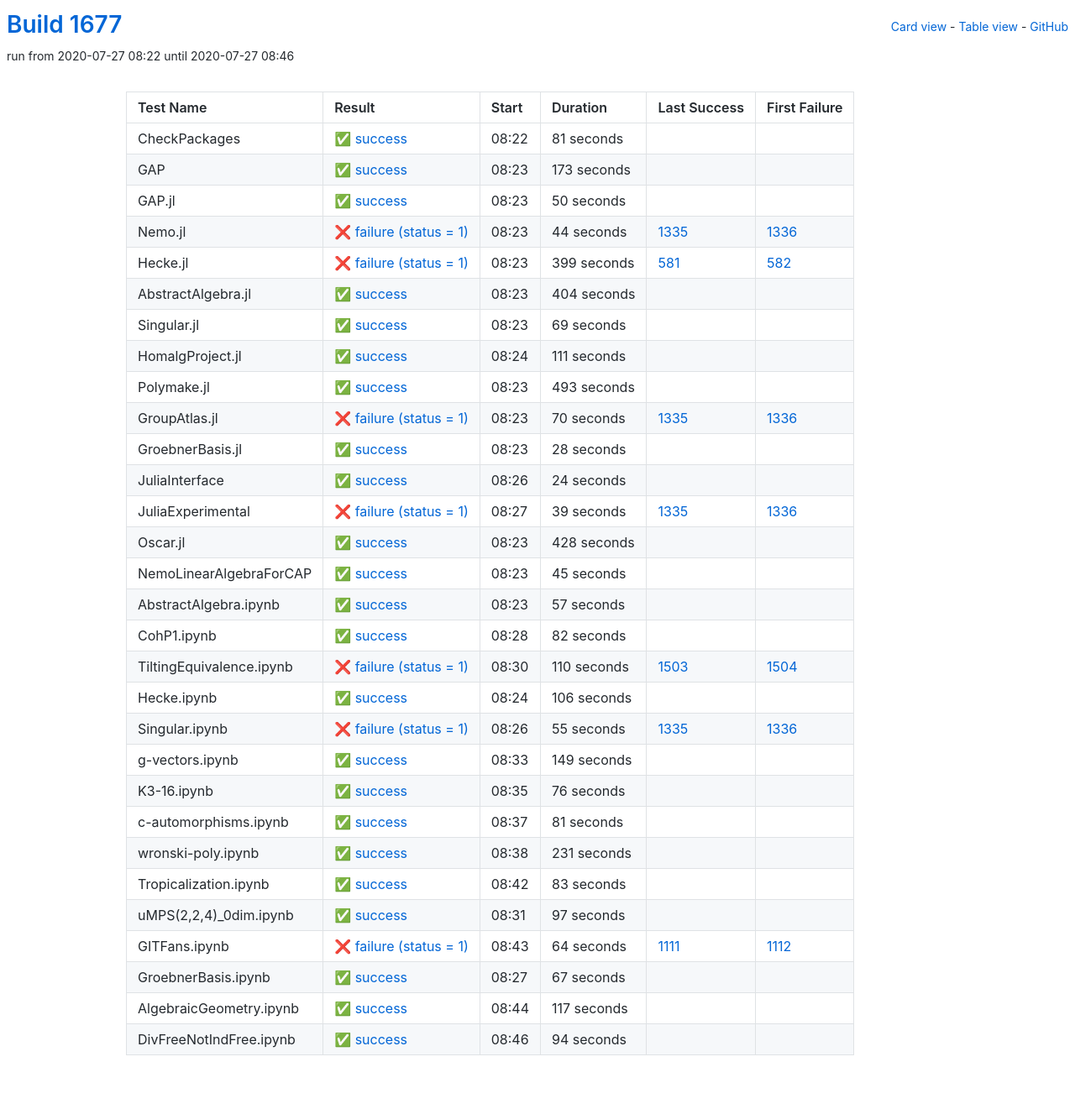
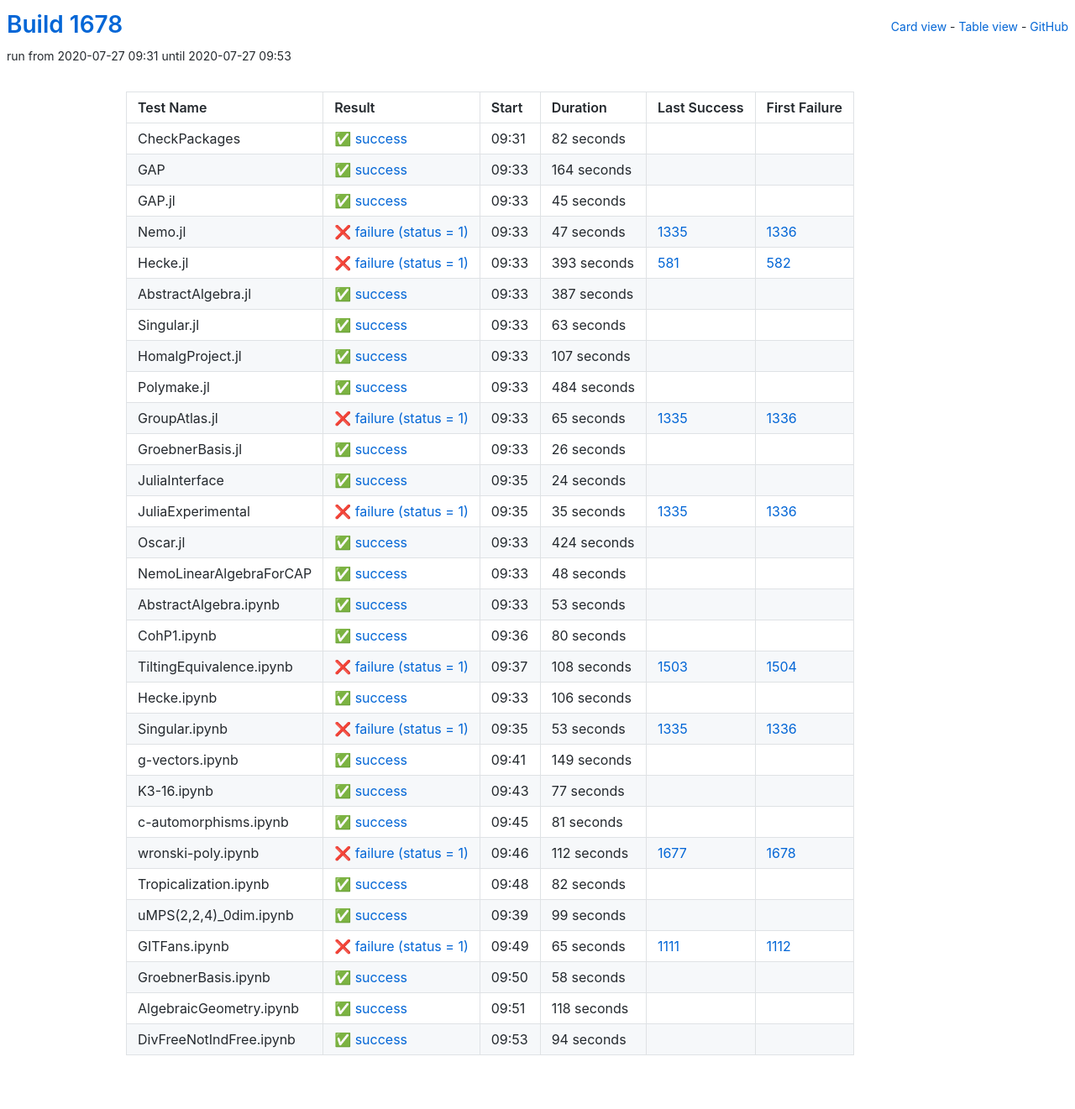
Before and after one commit to oscar-system/oscar-ci-status-1.4, a Jekyll site: the page built from table.html, in a window 1280 px wide. Shown: the whole page at 84% size. Built offline with Jekyll 4.4.1, drawn with Linux system fonts in a browser that asks for light colours.

Commit message:
Build #1678

```diff
--- a/_data/ci.yml
+++ b/_data/ci.yml
@@ -1,6 +1,6 @@
 ---
-build: 1677
-build_url: https://oscarci.mathematik.uni-kl.de/job/oscar-julia-1.4/1677/
+build: 1678
+build_url: https://oscarci.mathematik.uni-kl.de/job/oscar-julia-1.4/1678/
 job: oscar-julia-1.4
 organization: oscar-system
 repo: oscar-ci-status-1.4
@@ -8,140 +8,140 @@ repourl: https://github.com/oscar-system/oscar-ci-status-1.4
 tests:
 - name: CheckPackages
   id: checkpackages
-  log: https://oscarci.mathematik.uni-kl.de/job/oscar-julia-1.4/1677/artifact/logs/build-1677/CheckPackages.log
-  start: 2020-07-27 08:22
+  log: https://oscarci.mathematik.uni-kl.de/job/oscar-julia-1.4/1678/artifact/logs/build-1678/CheckPackages.log
+  start: 2020-07-27 09:31
   success: true
   exitcode: 0
   status: success
-  duration: 81
+  duration: 82
   last_success: false
   last_success_url:
   first_failure: false
   first_failure_url:
 - name: GAP
   id: gap
-  log: https://oscarci.mathematik.uni-kl.de/job/oscar-julia-1.4/1677/artifact/logs/build-1677/GAP.log
-  start: 2020-07-27 08:23
+  log: https://oscarci.mathematik.uni-kl.de/job/oscar-julia-1.4/1678/artifact/logs/build-1678/GAP.log
+  start: 2020-07-27 09:33
   success: true
   exitcode: 0
   status: success
-  duration: 173
+  duration: 164
   last_success: false
   last_success_url:
   first_failure: false
   first_failure_url:
 - name: GAP.jl
   id: gap-jl
-  log: https://oscarci.mathematik.uni-kl.de/job/oscar-julia-1.4/1677/artifact/logs/build-1677/GAP.jl.log
-  start: 2020-07-27 08:23
+  log: https://oscarci.mathematik.uni-kl.de/job/oscar-julia-1.4/1678/artifact/logs/build-1678/GAP.jl.log
+  start: 2020-07-27 09:33
   success: true
   exitcode: 0
   status: success
-  duration: 50
+  duration: 45
   last_success: false
   last_success_url:
   first_failure: false
   first_failure_url:
 - name: Nemo.jl
   id: nemo-jl
-  log: https://oscarci.mathematik.uni-kl.de/job/oscar-julia-1.4/1677/artifact/logs/build-1677/Nemo.jl.log
-  start: 2020-07-27 08:23
+  log: https://oscarci.mathematik.uni-kl.de/job/oscar-julia-1.4/1678/artifact/logs/build-1678/Nemo.jl.log
+  start: 2020-07-27 09:33
   success: false
   exitcode: 1
   status: failure
-  duration: 44
+  duration: 47
   last_success: 1335
   last_success_url: https://oscarci.mathematik.uni-kl.de/job/oscar-julia-1.4/1335/
   first_failure: 1336
   first_failure_url: https://oscarci.mathematik.uni-kl.de/job/oscar-julia-1.4/1336/
 - name: Hecke.jl
   id: hecke-jl
-  log: https://oscarci.mathematik.uni-kl.de/job/oscar-julia-1.4/1677/artifact/logs/build-1677/Hecke.jl.log
-  start: 2020-07-27 08:23
+  log: https://oscarci.mathematik.uni-kl.de/job/oscar-julia-1.4/1678/artifact/logs/build-1678/Hecke.jl.log
+  start: 2020-07-27 09:33
   success: false
   exitcode: 1
   status: failure
-  duration: 399
+  duration: 393
   last_success: 581
   last_success_url: https://oscarci.mathematik.uni-kl.de/job/oscar-julia-1.4/581/
   first_failure: 582
   first_failure_url: https://oscarci.mathematik.uni-kl.de/job/oscar-julia-1.4/582/
 - name: AbstractAlgebra.jl
   id: abstractalgebra-jl
-  log: https://oscarci.mathematik.uni-kl.de/job/oscar-julia-1.4/1677/artifact/logs/build-1677/AbstractAlgebra.jl.log
-  start: 2020-07-27 08:23
+  log: https://oscarci.mathematik.uni-kl.de/job/oscar-julia-1.4/1678/artifact/logs/build-1678/AbstractAlgebra.jl.log
+  start: 2020-07-27 09:33
   success: true
   exitcode: 0
   status: success
-  duration: 404
+  duration: 387
   last_success: false
   last_success_url:
   first_failure: false
   first_failure_url:
 - name: Singular.jl
   id: singular-jl
-  log: https://oscarci.mathematik.uni-kl.de/job/oscar-julia-1.4/1677/artifact/logs/build-1677/Singular.jl.log
-  start: 2020-07-27 08:23
+  log: https://oscarci.mathematik.uni-kl.de/job/oscar-julia-1.4/1678/artifact/logs/build-1678/Singular.jl.log
+  start: 2020-07-27 09:33
   success: true
   exitcode: 0
   status: success
-  duration: 69
+  duration: 63
   last_success: false
   last_success_url:
   first_failure: false
   first_failure_url:
 - name: HomalgProject.jl
   id: homalgproject-jl
-  log: https://oscarci.mathematik.uni-kl.de/job/oscar-julia-1.4/1677/artifact/logs/build-1677/HomalgProject.jl.log
-  start: 2020-07-27 08:24
+  log: https://oscarci.mathematik.uni-kl.de/job/oscar-julia-1.4/1678/artifact/logs/build-1678/HomalgProject.jl.log
+  start: 2020-07-27 09:33
   success: true
   exitcode: 0
   status: success
-  duration: 111
+  duration: 107
   last_success: false
   last_success_url:
   first_failure: false
   first_failure_url:
 - name: Polymake.jl
   id: polymake-jl
-  log: https://oscarci.mathematik.uni-kl.de/job/oscar-julia-1.4/1677/artifact/logs/build-1677/Polymake.jl.log
-  start: 2020-07-27 08:23
+  log: https://oscarci.mathematik.uni-kl.de/job/oscar-julia-1.4/1678/artifact/logs/build-1678/Polymake.jl.log
+  start: 2020-07-27 09:33
   success: true
   exitcode: 0
   status: success
-  duration: 493
+  duration: 484
   last_success: false
   last_success_url:
   first_failure: false
   first_failure_url:
 - name: GroupAtlas.jl
   id: groupatlas-jl
-  log: https://oscarci.mathematik.uni-kl.de/job/oscar-julia-1.4/1677/artifact/logs/build-1677/GroupAtlas.jl.log
-  start: 2020-07-27 08:23
+  log: https://oscarci.mathematik.uni-kl.de/job/oscar-julia-1.4/1678/artifact/logs/build-1678/GroupAtlas.jl.log
+  start: 2020-07-27 09:33
   success: false
   exitcode: 1
   status: failure
-  duration: 70
+  duration: 65
   last_success: 1335
   last_success_url: https://oscarci.mathematik.uni-kl.de/job/oscar-julia-1.4/1335/
   first_failure: 1336
   first_failure_url: https://oscarci.mathematik.uni-kl.de/job/oscar-julia-1.4/1336/
 - name: GroebnerBasis.jl
   id: groebnerbasis-jl
-  log: https://oscarci.mathematik.uni-kl.de/job/oscar-julia-1.4/1677/artifact/logs/build-1677/GroebnerBasis.jl.log
-  start: 2020-07-27 08:23
+  log: https://oscarci.mathematik.uni-kl.de/job/oscar-julia-1.4/1678/artifact/logs/build-1678/GroebnerBasis.jl.log
+  start: 2020-07-27 09:33
   success: true
   exitcode: 0
   status: success
-  duration: 28
+  duration: 26
   last_success: false
   last_success_url:
   first_failure: false
   first_failure_url:
 - name: JuliaInterface
   id: juliainterface
-  log: https://oscarci.mathematik.uni-kl.de/job/oscar-julia-1.4/1677/artifact/logs/build-1677/JuliaInterface.log
-  start: 2020-07-27 08:26
+  log: https://oscarci.mathematik.uni-kl.de/job/oscar-julia-1.4/1678/artifact/logs/build-1678/JuliaInterface.log
+  start: 2020-07-27 09:35
   success: true
   exitcode: 0
   status: success
@@ -152,80 +152,80 @@ tests:
   first_failure_url:
 - name: JuliaExperimental
   id: juliaexperimental
-  log: https://oscarci.mathematik.uni-kl.de/job/oscar-julia-1.4/1677/artifact/logs/build-1677/JuliaExperimental.log
-  start: 2020-07-27 08:27
+  log: https://oscarci.mathematik.uni-kl.de/job/oscar-julia-1.4/1678/artifact/logs/build-1678/JuliaExperimental.log
+  start: 2020-07-27 09:35
   success: false
   exitcode: 1
   status: failure
-  duration: 39
+  duration: 35
   last_success: 1335
   last_success_url: https://oscarci.mathematik.uni-kl.de/job/oscar-julia-1.4/1335/
   first_failure: 1336
   first_failure_url: https://oscarci.mathematik.uni-kl.de/job/oscar-julia-1.4/1336/
 - name: Oscar.jl
   id: oscar-jl
-  log: https://oscarci.mathematik.uni-kl.de/job/oscar-julia-1.4/1677/artifact/logs/build-1677/Oscar.jl.log
-  start: 2020-07-27 08:23
+  log: https://oscarci.mathematik.uni-kl.de/job/oscar-julia-1.4/1678/artifact/logs/build-1678/Oscar.jl.log
+  start: 2020-07-27 09:33
   success: true
   exitcode: 0
   status: success
-  duration: 428
+  duration: 424
   last_success: false
   last_success_url:
   first_failure: false
   first_failure_url:
 - name: NemoLinearAlgebraForCAP
   id: nemolinearalgebraforcap
-  log: https://oscarci.mathematik.uni-kl.de/job/oscar-julia-1.4/1677/artifact/logs/build-1677/NemoLinearAlgebraForCAP.log
-  start: 2020-07-27 08:23
+  log: https://oscarci.mathematik.uni-kl.de/job/oscar-julia-1.4/1678/artifact/logs/build-1678/NemoLinearAlgebraForCAP.log
+  start: 2020-07-27 09:33
   success: true
   exitcode: 0
   status: success
-  duration: 45
+  duration: 48
   last_success: false
   last_success_url:
   first_failure: false
   first_failure_url:
 - name: AbstractAlgebra.ipynb
   id: abstractalgebra-ipynb
-  log: https://oscarci.mathematik.uni-kl.de/job/oscar-julia-1.4/1677/artifact/logs/build-1677/AbstractAlgebra.ipynb.log
-  start: 2020-07-27 08:23
+  log: https://oscarci.mathematik.uni-kl.de/job/oscar-julia-1.4/1678/artifact/logs/build-1678/AbstractAlgebra.ipynb.log
+  start: 2020-07-27 09:33
   success: true
   exitcode: 0
   status: success
-  duration: 57
+  duration: 53
   last_success: false
   last_success_url:
   first_failure: false
   first_failure_url:
 - name: CohP1.ipynb
   id: cohp1-ipynb
-  log: https://oscarci.mathematik.uni-kl.de/job/oscar-julia-1.4/1677/artifact/logs/build-1677/CohP1.ipynb.log
-  start: 2020-07-27 08:28
+  log: https://oscarci.mathematik.uni-kl.de/job/oscar-julia-1.4/1678/artifact/logs/build-1678/CohP1.ipynb.log
+  start: 2020-07-27 09:36
   success: true
   exitcode: 0
   status: success
-  duration: 82
+  duration: 80
   last_success: false
   last_success_url:
   first_failure: false
   first_failure_url:
 - name: TiltingEquivalence.ipynb
   id: tiltingequivalence-ipynb
-  log: https://oscarci.mathematik.uni-kl.de/job/oscar-julia-1.4/1677/artifact/logs/build-1677/TiltingEquivalence.ipynb.log
-  start: 2020-07-27 08:30
+  log: https://oscarci.mathematik.uni-kl.de/job/oscar-julia-1.4/1678/artifact/logs/build-1678/TiltingEquivalence.ipynb.log
+  start: 2020-07-27 09:37
   success: false
   exitcode: 1
   status: failure
-  duration: 110
+  duration: 108
   last_success: 1503
   last_success_url: https://oscarci.mathematik.uni-kl.de/job/oscar-julia-1.4/1503/
   first_failure: 1504
   first_failure_url: https://oscarci.mathematik.uni-kl.de/job/oscar-julia-1.4/1504/
 - name: Hecke.ipynb
   id: hecke-ipynb
-  log: https://oscarci.mathematik.uni-kl.de/job/oscar-julia-1.4/1677/artifact/logs/build-1677/Hecke.ipynb.log
-  start: 2020-07-27 08:24
+  log: https://oscarci.mathematik.uni-kl.de/job/oscar-julia-1.4/1678/artifact/logs/build-1678/Hecke.ipynb.log
+  start: 2020-07-27 09:33
   success: true
   exitcode: 0
   status: success
@@ -236,20 +236,20 @@ tests:
   first_failure_url:
 - name: Singular.ipynb
   id: singular-ipynb
-  log: https://oscarci.mathematik.uni-kl.de/job/oscar-julia-1.4/1677/artifact/logs/build-1677/Singular.ipynb.log
-  start: 2020-07-27 08:26
+  log: https://oscarci.mathematik.uni-kl.de/job/oscar-julia-1.4/1678/artifact/logs/build-1678/Singular.ipynb.log
+  start: 2020-07-27 09:35
   success: false
   exitcode: 1
   status: failure
-  duration: 55
+  duration: 53
   last_success: 1335
   last_success_url: https://oscarci.mathematik.uni-kl.de/job/oscar-julia-1.4/1335/
   first_failure: 1336
   first_failure_url: https://oscarci.mathematik.uni-kl.de/job/oscar-julia-1.4/1336/
 - name: g-vectors.ipynb
   id: g-vectors-ipynb
-  log: https://oscarci.mathematik.uni-kl.de/job/oscar-julia-1.4/1677/artifact/logs/build-1677/g-vectors.ipynb.log
-  start: 2020-07-27 08:33
+  log: https://oscarci.mathematik.uni-kl.de/job/oscar-julia-1.4/1678/artifact/logs/build-1678/g-vectors.ipynb.log
+  start: 2020-07-27 09:41
   success: true
   exitcode: 0
   status: success
@@ -260,20 +260,20 @@ tests:
   first_failure_url:
 - name: K3-16.ipynb
   id: k3-16-ipynb
-  log: https://oscarci.mathematik.uni-kl.de/job/oscar-julia-1.4/1677/artifact/logs/build-1677/K3-16.ipynb.log
-  start: 2020-07-27 08:35
+  log: https://oscarci.mathematik.uni-kl.de/job/oscar-julia-1.4/1678/artifact/logs/build-1678/K3-16.ipynb.log
+  start: 2020-07-27 09:43
   success: true
   exitcode: 0
   status: success
-  duration: 76
+  duration: 77
   last_success: false
   last_success_url:
   first_failure: false
   first_failure_url:
 - name: c-automorphisms.ipynb
   id: c-automorphisms-ipynb
-  log: https://oscarci.mathematik.uni-kl.de/job/oscar-julia-1.4/1677/artifact/logs/build-1677/c-automorphisms.ipynb.log
-  start: 2020-07-27 08:37
+  log: https://oscarci.mathematik.uni-kl.de/job/oscar-julia-1.4/1678/artifact/logs/build-1678/c-automorphisms.ipynb.log
+  start: 2020-07-27 09:45
   success: true
   exitcode: 0
   status: success
@@ -284,80 +284,80 @@ tests:
   first_failure_url:
 - name: wronski-poly.ipynb
   id: wronski-poly-ipynb
-  log: https://oscarci.mathematik.uni-kl.de/job/oscar-julia-1.4/1677/artifact/logs/build-1677/wronski-poly.ipynb.log
-  start: 2020-07-27 08:38
+  log: https://oscarci.mathematik.uni-kl.de/job/oscar-julia-1.4/1678/artifact/logs/build-1678/wronski-poly.ipynb.log
+  start: 2020-07-27 09:46
+  success: false
+  exitcode: 1
+  status: failure
+  duration: 112
+  last_success: 1677
+  last_success_url: https://oscarci.mathematik.uni-kl.de/job/oscar-julia-1.4/1677/
+  first_failure: 1678
+  first_failure_url: https://oscarci.mathematik.uni-kl.de/job/oscar-julia-1.4/1678/
+- name: Tropicalization.ipynb
+  id: tropicalization-ipynb
+  log: https://oscarci.mathematik.uni-kl.de/job/oscar-julia-1.4/1678/artifact/logs/build-1678/Tropicalization.ipynb.log
+  start: 2020-07-27 09:48
   success: true
   exitcode: 0
   status: success
-  duration: 231
-  last_success: false
-  last_success_url:
-  first_failure: false
-  first_failure_url:
-- name: Tropicalization.ipynb
-  id: tropicalization-ipynb
-  log: https://oscarci.mathematik.uni-kl.de/job/oscar-julia-1.4/1677/artifact/logs/build-1677/Tropicalization.ipynb.log
-  start: 2020-07-27 08:42
-  success: true
-  exitcode: 0
-  status: success
-  duration: 83
+  duration: 82
   last_success: false
   last_success_url:
   first_failure: false
   first_failure_url:
 - name: uMPS(2,2,4)_0dim.ipynb
   id: umps-2-2-4-0dim-ipynb
-  log: https://oscarci.mathematik.uni-kl.de/job/oscar-julia-1.4/1677/artifact/logs/build-1677/uMPS-2-2-4-_0dim.ipynb.log
-  start: 2020-07-27 08:31
+  log: https://oscarci.mathematik.uni-kl.de/job/oscar-julia-1.4/1678/artifact/logs/build-1678/uMPS-2-2-4-_0dim.ipynb.log
+  start: 2020-07-27 09:39
   success: true
   exitcode: 0
   status: success
-  duration: 97
+  duration: 99
   last_success: false
   last_success_url:
   first_failure: false
   first_failure_url:
 - name: GITFans.ipynb
   id: gitfans-ipynb
-  log: https://oscarci.mathematik.uni-kl.de/job/oscar-julia-1.4/1677/artifact/logs/build-1677/GITFans.ipynb.log
-  start: 2020-07-27 08:43
+  log: https://oscarci.mathematik.uni-kl.de/job/oscar-julia-1.4/1678/artifact/logs/build-1678/GITFans.ipynb.log
+  start: 2020-07-27 09:49
   success: false
   exitcode: 1
   status: failure
-  duration: 64
+  duration: 65
   last_success: 1111
   last_success_url: https://oscarci.mathematik.uni-kl.de/job/oscar-julia-1.4/1111/
   first_failure: 1112
   first_failure_url: https://oscarci.mathematik.uni-kl.de/job/oscar-julia-1.4/1112/
 - name: GroebnerBasis.ipynb
   id: groebnerbasis-ipynb
-  log: https://oscarci.mathematik.uni-kl.de/job/oscar-julia-1.4/1677/artifact/logs/build-1677/GroebnerBasis.ipynb.log
-  start: 2020-07-27 08:27
+  log: https://oscarci.mathematik.uni-kl.de/job/oscar-julia-1.4/1678/artifact/logs/build-1678/GroebnerBasis.ipynb.log
+  start: 2020-07-27 09:50
   success: true
   exitcode: 0
   status: success
-  duration: 67
+  duration: 58
   last_success: false
   last_success_url:
   first_failure: false
   first_failure_url:
 - name: AlgebraicGeometry.ipynb
   id: algebraicgeometry-ipynb
-  log: https://oscarci.mathematik.uni-kl.de/job/oscar-julia-1.4/1677/artifact/logs/build-1677/AlgebraicGeometry.ipynb.log
-  start: 2020-07-27 08:44
+  log: https://oscarci.mathematik.uni-kl.de/job/oscar-julia-1.4/1678/artifact/logs/build-1678/AlgebraicGeometry.ipynb.log
+  start: 2020-07-27 09:51
   success: true
   exitcode: 0
   status: success
-  duration: 117
+  duration: 118
   last_success: false
   last_success_url:
   first_failure: false
   first_failure_url:
 - name: DivFreeNotIndFree.ipynb
   id: divfreenotindfree-ipynb
-  log: https://oscarci.mathematik.uni-kl.de/job/oscar-julia-1.4/1677/artifact/logs/build-1677/DivFreeNotIndFree.ipynb.log
-  start: 2020-07-27 08:46
+  log: https://oscarci.mathematik.uni-kl.de/job/oscar-julia-1.4/1678/artifact/logs/build-1678/DivFreeNotIndFree.ipynb.log
+  start: 2020-07-27 09:53
   success: true
   exitcode: 0
   status: success
```
Also changed, not shown: README.md.
